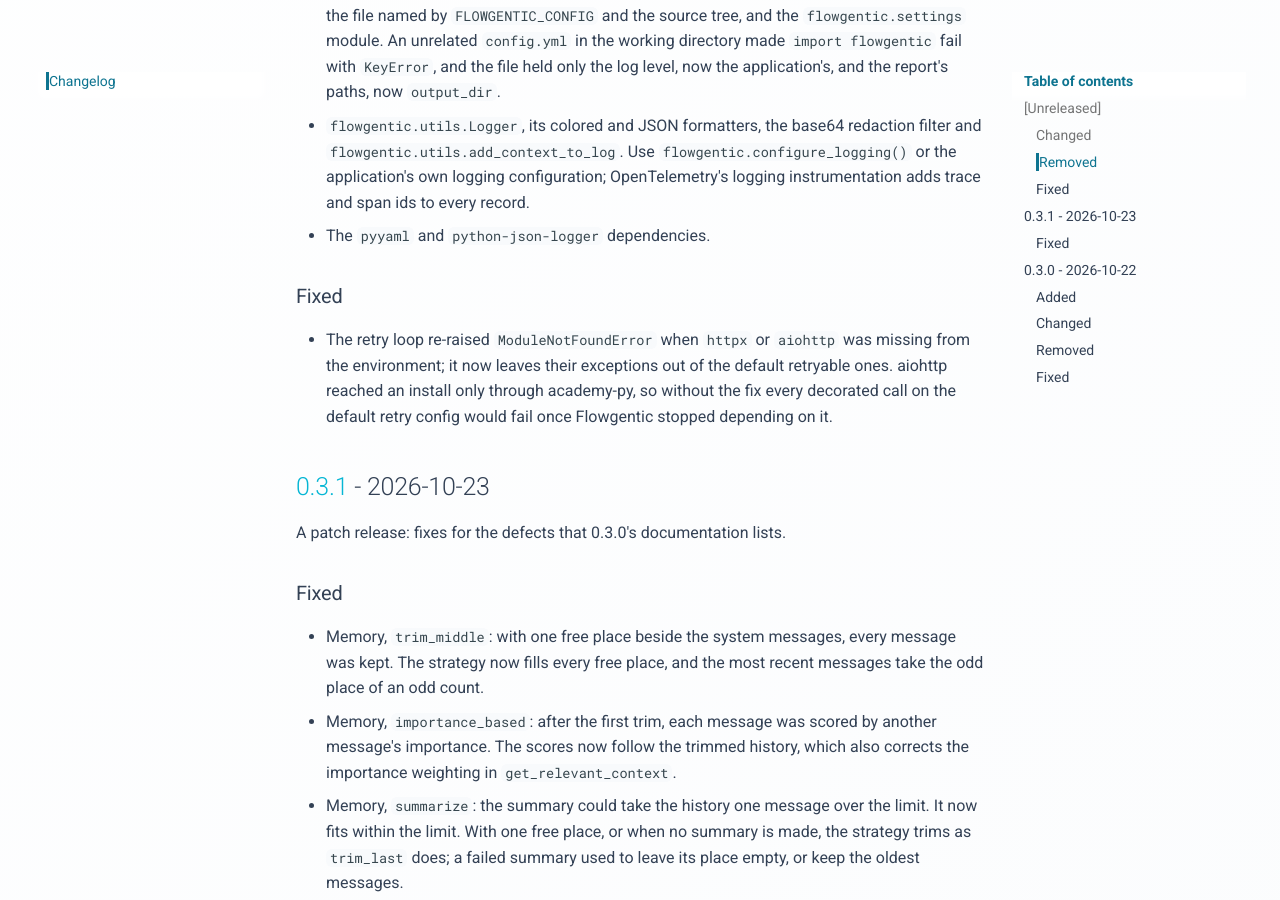
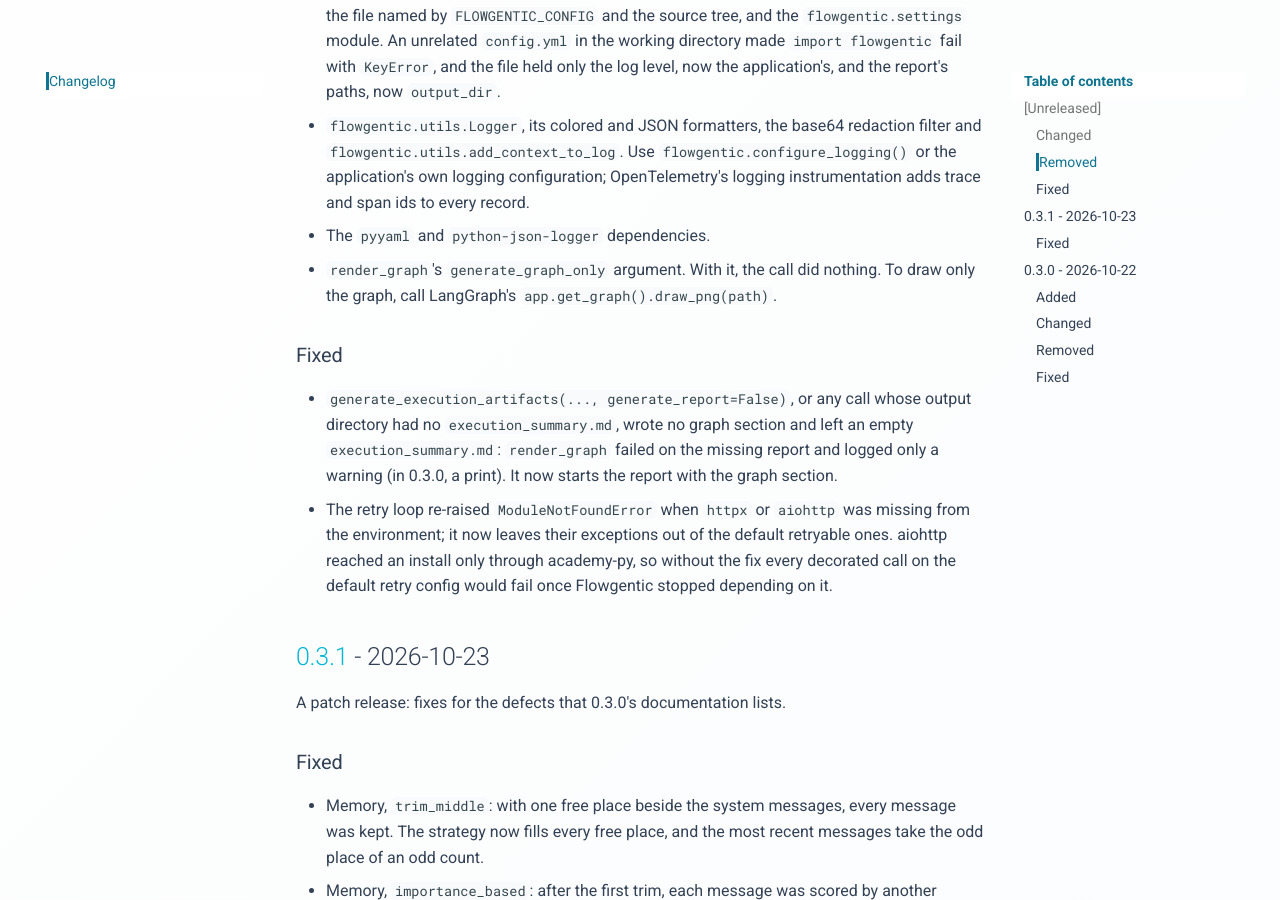
Before and after one commit to stride-research/flowgentic, an MkDocs documentation site: the page built from docs/changelog.md, in a window 1280 px wide and 900 px high, scrolled down 1316 px. Built offline with MkDocs 1.6.1 and Material for MkDocs 9.7.7, drawn with Linux system fonts in a browser that asks for light colours; comment, search, counter and statistics services are not loaded.

Commit message:
render_graph starts the report when there is none; drop generate_graph_only
render_graph read existing_content only when the report existed, so
generate_execution_artifacts(..., generate_report=False) wrote no graph
section and left an empty execution_summary.md. It now starts from empty
content.

generate_graph_only made the call do nothing. Matteo chose to remove it
(2026-10-23): drawing only the graph is LangGraph's
app.get_graph().draw_png(path), which the chatbot toy example now calls.

Co-Authored-By: Claude Opus 5.5 <noreply@anthropic.com>

```diff
--- a/CHANGELOG.md
+++ b/CHANGELOG.md
@@ -62,9 +62,17 @@ Nobody uses Flowgentic yet, so these go without a deprecation period.
   configuration; OpenTelemetry's logging instrumentation adds trace and span
   ids to every record.
 - The `pyyaml` and `python-json-logger` dependencies.
+- `render_graph`'s `generate_graph_only` argument. With it, the call did
+  nothing. To draw only the graph, call LangGraph's
+  `app.get_graph().draw_png(path)`.
 
 ### Fixed
 
+- `generate_execution_artifacts(..., generate_report=False)`, or any call whose
+  output directory had no `execution_summary.md`, wrote no graph section and
+  left an empty `execution_summary.md`: `render_graph` failed on the missing
+  report and logged only a warning (in 0.3.0, a print). It now starts the
+  report with the graph section.
 - The retry loop re-raised `ModuleNotFoundError` when `httpx` or `aiohttp` was
   missing from the environment; it now leaves their exceptions out of the
   default retryable ones. aiohttp reached an install only through academy-py,
```
Also changed, not shown: docs/features/telemetry.md (+3 -2 lines), 2 other files.
